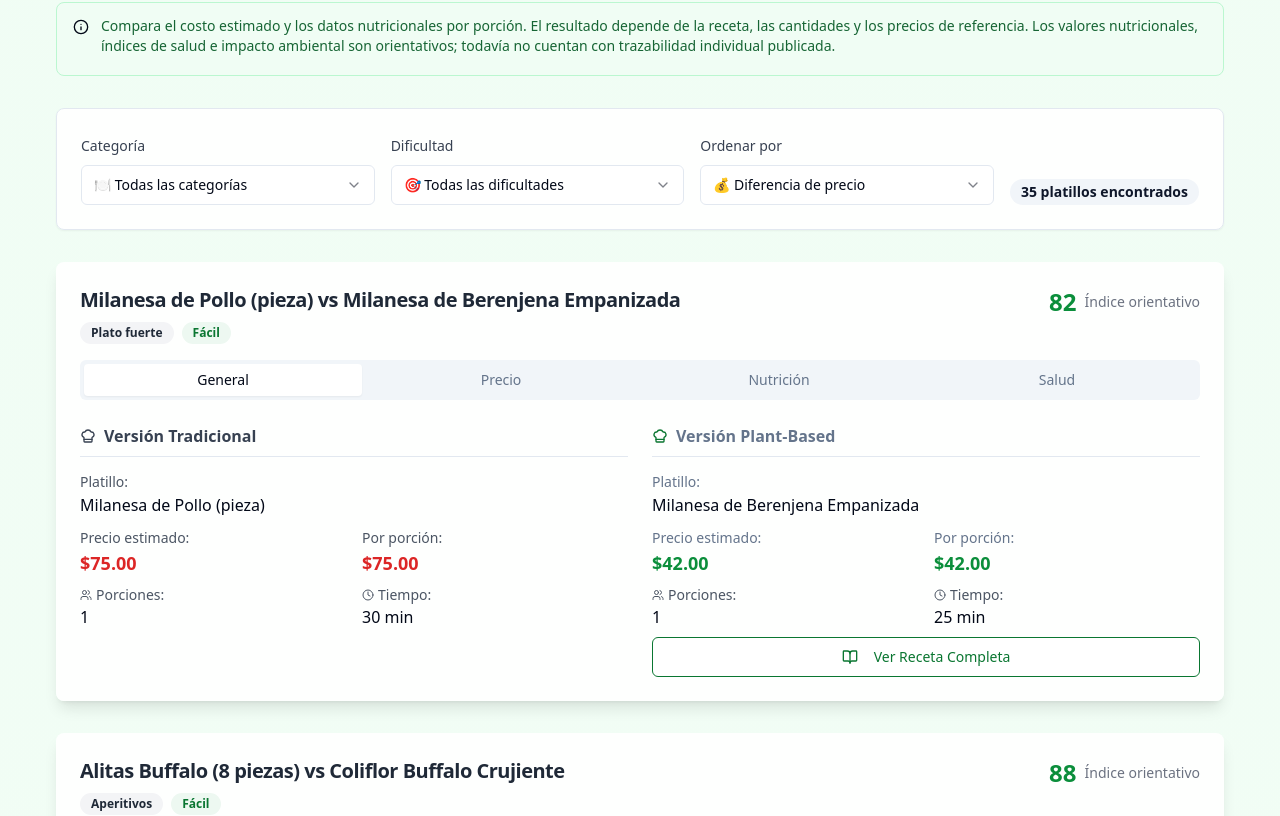
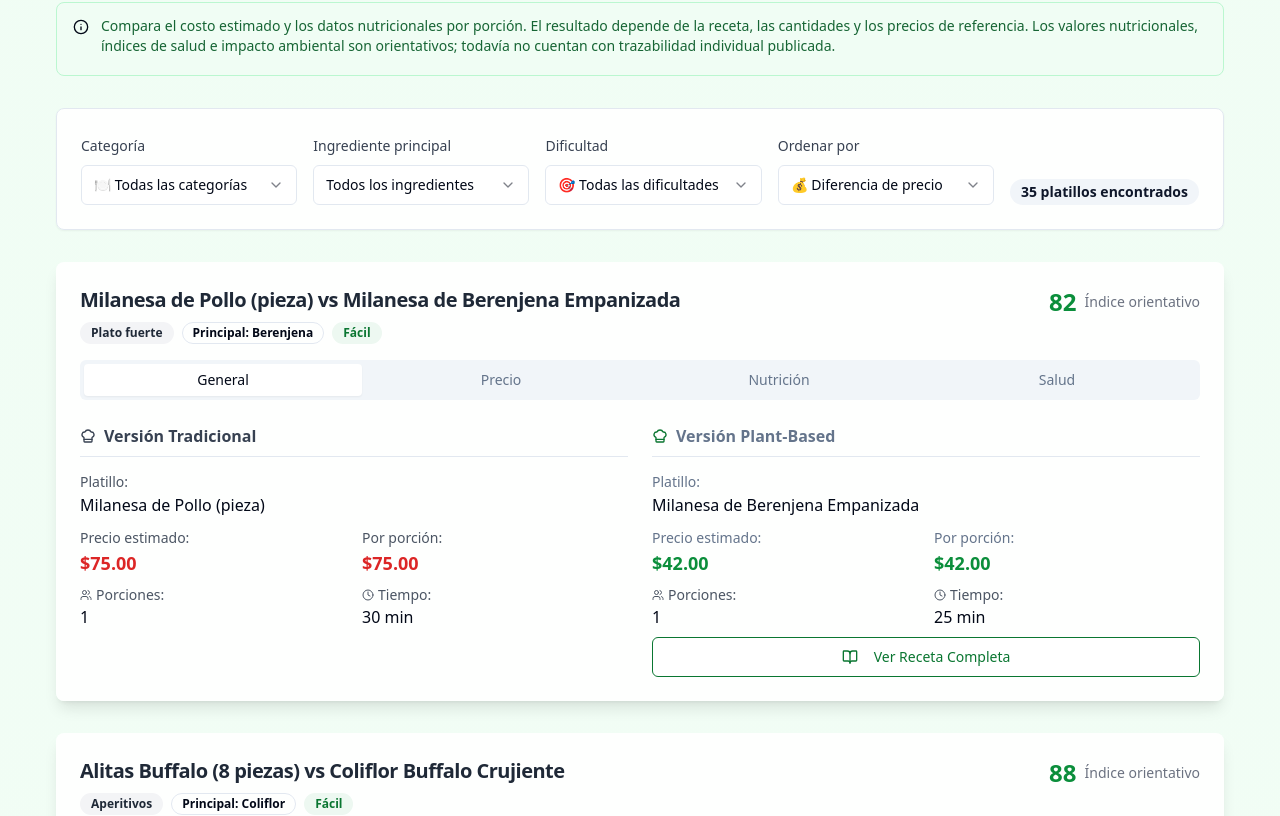
Before and after one commit to IzignaMx/nutrichilango, a React (Vite) app: page /dishes-comparison in a window 1280 px wide. Shown: the part 611-1427 px from the top of the page. Built offline with nearby package versions, Linux system fonts and the light colour scheme; the HTML template or start-up script is replaced by a standard one.

Commit message:
feat: filtro por ingrediente principal y especificación integral (#47)

```diff
--- a/src/components/dishes/DishComparisonCard.tsx
+++ b/src/components/dishes/DishComparisonCard.tsx
@@ -9,12 +9,14 @@ import DishNutritionChart from './DishNutritionChart';
 import VeganRecipeModal from './VeganRecipeModal';
 import { DishComparison } from '@/data/dishes/types';
 import { dishCategoryLabels } from '@/data/dishes/display';
+import { getMainIngredient, mainIngredientLabels } from '@/data/dishes/mainIngredient';
 
 interface DishComparisonCardProps {
   dish: DishComparison;
 }
 
 const DishComparisonCard: React.FC<DishComparisonCardProps> = ({ dish }) => {
+  const mainIngredient = getMainIngredient(dish);
   const [showRecipe, setShowRecipe] = useState(false);
   const [activeTab, setActiveTab] = useState('overview');
 
@@ -54,6 +56,7 @@ const DishComparisonCard: React.FC<DishComparisonCardProps> = ({ dish }) => {
                 <Badge className={getCategoryColor(dish.category)}>
                   {dishCategoryLabels[dish.category]}
                 </Badge>
+                {mainIngredient && <Badge variant="outline">Principal: {mainIngredientLabels[mainIngredient.id]}</Badge>}
                 <Badge className={getDifficultyColor(dish.veganVersion.difficulty)}>
                   {dish.veganVersion.difficulty === 'easy' ? 'Fácil' :
                    dish.veganVersion.difficulty === 'medium' ? 'Medio' : 'Difícil'}
--- a/src/components/dishes/DishFilters.tsx
+++ b/src/components/dishes/DishFilters.tsx
@@ -5,8 +5,12 @@ import { Select, SelectContent, SelectItem, SelectTrigger, SelectValue } from '@
 import { Badge } from '@/components/ui/badge';
 
 import { DishCategory } from '@/data/dishes/types';
+import { mainIngredientLabels, type MainIngredient } from '@/data/dishes/mainIngredient';
 
 interface DishFiltersProps {
+  selectedIngredient: MainIngredient | 'all';
+  onIngredientChange: (ingredient: MainIngredient | 'all') => void;
+  ingredientOptions: MainIngredient[];
   selectedCategory: DishCategory;
   onCategoryChange: (category: DishCategory) => void;
   selectedDifficulty: 'easy' | 'medium' | 'hard' | 'all';
@@ -17,6 +21,9 @@ interface DishFiltersProps {
 }
 
 const DishFilters: React.FC<DishFiltersProps> = ({
+  selectedIngredient,
+  onIngredientChange,
+  ingredientOptions,
   selectedCategory,
   onCategoryChange,
   selectedDifficulty,
@@ -29,7 +36,7 @@ const DishFilters: React.FC<DishFiltersProps> = ({
     <Card className="bg-white/90 backdrop-blur-sm overflow-hidden">
       <CardContent className="p-4 sm:p-6">
         <div className="flex flex-col lg:flex-row lg:items-end lg:justify-between gap-4">
-          <div className="grid grid-cols-1 sm:grid-cols-2 lg:grid-cols-3 gap-4 flex-1">
+          <div className="grid grid-cols-1 sm:grid-cols-2 lg:grid-cols-2 xl:grid-cols-4 gap-4 flex-1">
             <div className="space-y-2">
               <label htmlFor="category-select" className="text-sm font-medium text-gray-700">
                 Categoría
@@ -50,6 +57,23 @@ const DishFilters: React.FC<DishFiltersProps> = ({
                   <SelectItem value="salsas">🌶️ Salsas y Aderezos</SelectItem>
                   <SelectItem value="aperitivos">🍿 Aperitivos</SelectItem>
                   <SelectItem value="bebidas">🥤 Bebidas</SelectItem>
+                </SelectContent>
+              </Select>
+            </div>
+
+            <div className="space-y-2">
+              <label htmlFor="ingredient-select" className="text-sm font-medium text-gray-700">
+                Ingrediente principal
+              </label>
+              <Select value={selectedIngredient} onValueChange={onIngredientChange}>
+                <SelectTrigger id="ingredient-select" className="w-full">
+                  <SelectValue placeholder="Seleccionar ingrediente" />
+                </SelectTrigger>
+                <SelectContent className="bg-background border border-border shadow-lg z-50">
+                  <SelectItem value="all">Todos los ingredientes</SelectItem>
+                  {ingredientOptions.map(id => (
+                    <SelectItem key={id} value={id}>{mainIngredientLabels[id]}</SelectItem>
+                  ))}
                 </SelectContent>
               </Select>
             </div>
@@ -89,7 +113,7 @@ const DishFilters: React.FC<DishFiltersProps> = ({
           </div>
 
           <div className="flex items-center justify-center lg:justify-end">
-            <Badge variant="secondary" className="text-xs sm:text-sm whitespace-nowrap">
+            <Badge variant="secondary" role="status" className="text-xs sm:text-sm whitespace-nowrap">
               {totalResults} platillos encontrados
             </Badge>
           </div>
--- /dev/null
+++ b/src/data/dishes/mainIngredient.ts
@@ -0,0 +1,75 @@
+import type { DishComparison } from './types';
+
+export const mainIngredientLabels = {
+  'soya-texturizada': 'Soya texturizada',
+  seitan: 'Seitán (gluten de trigo)',
+  tofu: 'Tofu',
+  lentejas: 'Lentejas',
+  frijoles: 'Frijoles',
+  setas: 'Setas',
+  yaca: 'Yaca (jackfruit)',
+  anacardos: 'Nuez de la India (anacardos)',
+  aquafaba: 'Aquafaba (agua de garbanzo)',
+  coco: 'Coco',
+  quinoa: 'Quinoa',
+  berenjena: 'Berenjena',
+  coliflor: 'Coliflor',
+  platano: 'Plátano',
+} as const;
+
+export type MainIngredient = keyof typeof mainIngredientLabels;
+
+// Editorial classification, not a keyword search or nutritional ranking.
+// Prefer the protagonist of the vegetable adaptation/filling, or the base
+// that defines a sauce, dessert or drink. The exact ingredient name is evidence
+// within the currently published recipe, not a claim of nutrient equivalence.
+type Classification = { id: MainIngredient; ingredientName: string };
+const mainIngredients: Record<string, Classification> = {
+  'mexican/carnitas-tacos': { id: 'seitan', ingredientName: 'Gluten vital (seitán)' },
+  'mexican/cochinita-pibil': { id: 'yaca', ingredientName: 'Jackfruit joven en agua' },
+  'mexican/enchiladas': { id: 'soya-texturizada', ingredientName: 'Soya texturizada fina' },
+  'mexican/pozole': { id: 'setas', ingredientName: 'Setas ostra frescas' },
+  'popular/pizza': { id: 'anacardos', ingredientName: 'Queso vegano casero (cashews)' },
+  'popular/hamburguesa': { id: 'frijoles', ingredientName: 'Frijoles bayos cocidos' },
+  'mexican/tamales': { id: 'frijoles', ingredientName: 'Frijoles negros cocidos' },
+  'mexican/mole-pollo': { id: 'seitan', ingredientName: 'Gluten vital para seitán' },
+  'mexican/chiles-rellenos': { id: 'anacardos', ingredientName: 'Queso vegano casero (cashews)' },
+  'mexican/barbacoa-tacos': { id: 'yaca', ingredientName: 'Jackfruit joven escurrido' },
+  'mexican/picadillo-soya': { id: 'soya-texturizada', ingredientName: 'Soya texturizada gruesa' },
+  'mexican/chiles-rellenos-soya': { id: 'soya-texturizada', ingredientName: 'Soya texturizada fina' },
+  'mexican/tacos-pastor-soya': { id: 'soya-texturizada', ingredientName: 'Soya texturizada gruesa' },
+  'mexican/sopes-soya': { id: 'soya-texturizada', ingredientName: 'Soya texturizada fina' },
+  'mexican/milanesas-soya': { id: 'soya-texturizada', ingredientName: 'Soya texturizada gruesa' },
+  'mexican/albondigas-soya': { id: 'soya-texturizada', ingredientName: 'Soya texturizada fina' },
+  'mexican/tinga-soya': { id: 'soya-texturizada', ingredientName: 'Soya texturizada gruesa' },
+  'mexican/machaca-soya': { id: 'soya-texturizada', ingredientName: 'Soya texturizada gruesa' },
+  'mexican/flautas-soya': { id: 'soya-texturizada', ingredientName: 'Soya texturizada fina' },
+  'cremas/crema-acida-tradicional': { id: 'anacardos', ingredientName: 'Anacardos crudos' },
+  'salsas/mayonesa-tradicional': { id: 'aquafaba', ingredientName: 'Aquafaba (agua de garbanzo)' },
+  'cremas/crema-para-batir': { id: 'coco', ingredientName: 'Leche de coco espesa (lata)' },
+  'cremas/queso-crema-philadelphia': { id: 'anacardos', ingredientName: 'Anacardos crudos premium' },
+  'pastas/espagueti-bolonesa': { id: 'lentejas', ingredientName: 'Lentejas rojas' },
+  'pastas/lasana-carne': { id: 'tofu', ingredientName: 'Tofu firme' },
+  'pastas/fettuccine-alfredo': { id: 'anacardos', ingredientName: 'Anacardos crudos' },
+  'plato-fuerte/milanesa-pollo': { id: 'berenjena', ingredientName: 'Berenjena grande' },
+  'plato-fuerte/mole-pollo': { id: 'seitan', ingredientName: 'Seitán casero' },
+  'plato-fuerte/pescado-veracruzana': { id: 'setas', ingredientName: 'Setas king oyster' },
+  'plato-fuerte/chiles-quinoa-plato-fuerte': { id: 'quinoa', ingredientName: 'Quinoa cocida' },
+  'ensaladas/ensalada-cesar': { id: 'tofu', ingredientName: 'Tofu firme' },
+  'postres/tiramisu-tradicional': { id: 'anacardos', ingredientName: 'Anacardos crudos' },
+  'salsas/salsa-ranch': { id: 'anacardos', ingredientName: 'Anacardos crudos' },
+  'aperitivos/alitas-buffalo': { id: 'coliflor', ingredientName: 'Coliflor grande' },
+  'bebidas/licuado-platano': { id: 'platano', ingredientName: 'Plátanos maduros' },
+};
+
+export function getMainIngredient(dish: DishComparison): Classification | undefined {
+  return mainIngredients[`${dish.category}/${dish.id}`];
+}
+
+export function getMainIngredientOptions(dishes: DishComparison[]): MainIngredient[] {
+  const ids = dishes.flatMap(dish => {
+    const ingredient = getMainIngredient(dish);
+    return ingredient ? [ingredient.id] : [];
+  });
+  return [...new Set(ids)].sort((a, b) => mainIngredientLabels[a].localeCompare(mainIngredientLabels[b], 'es-MX'));
+}
--- a/src/pages/DishesComparison.tsx
+++ b/src/pages/DishesComparison.tsx
@@ -7,12 +7,15 @@ import DishFilters from '@/components/dishes/DishFilters';
 import { dishesData } from '@/data/dishes';
 import { DishCategory } from '@/data/dishes/types';
 import { statedPreparationMinutes } from '@/data/dishes/display';
+import { getMainIngredient, getMainIngredientOptions, type MainIngredient } from '@/data/dishes/mainIngredient';
 
 const DishesComparison: React.FC = () => {
+  const [selectedIngredient, setSelectedIngredient] = useState<MainIngredient | 'all'>('all');
   const [selectedCategory, setSelectedCategory] = useState<DishCategory>('all');
   const [selectedDifficulty, setSelectedDifficulty] = useState<'easy' | 'medium' | 'hard' | 'all'>('all');
   const [sortBy, setSortBy] = useState<'price' | 'health' | 'prep-time'>('price');
   const filteredDishes = dishesData.filter(dish => {
+    if (selectedIngredient !== 'all' && getMainIngredient(dish)?.id !== selectedIngredient) return false;
     if (selectedCategory !== 'all' && dish.category !== selectedCategory) return false;
     if (selectedDifficulty !== 'all' && dish.veganVersion.difficulty !== selectedDifficulty) return false;
     return true;
@@ -75,6 +78,9 @@ const DishesComparison: React.FC = () => {
 
           {/* Filters */}
           <DishFilters
+            selectedIngredient={selectedIngredient}
+            onIngredientChange={setSelectedIngredient}
+            ingredientOptions={getMainIngredientOptions(dishesData)}
             selectedCategory={selectedCategory}
             onCategoryChange={setSelectedCategory}
             selectedDifficulty={selectedDifficulty}
```
Also changed, not shown: scripts/verify-pages-browser.mjs (+20 -0 lines), 3 other files (tests, documents, lock files or other folders).
